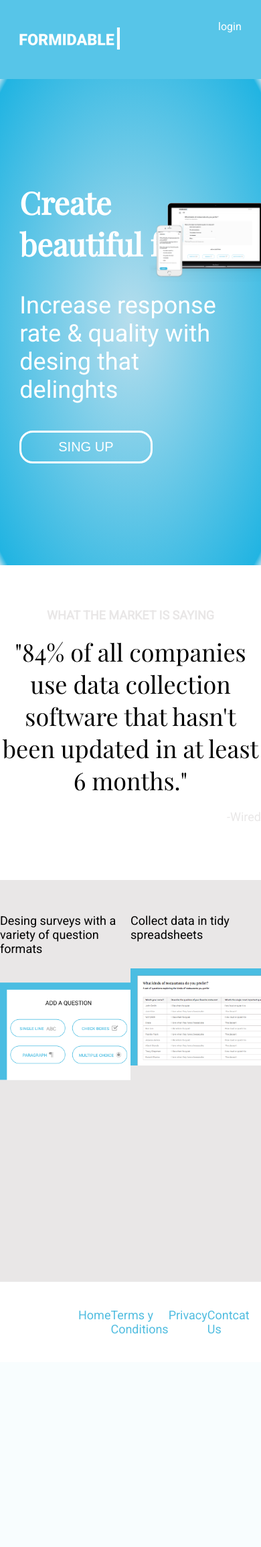
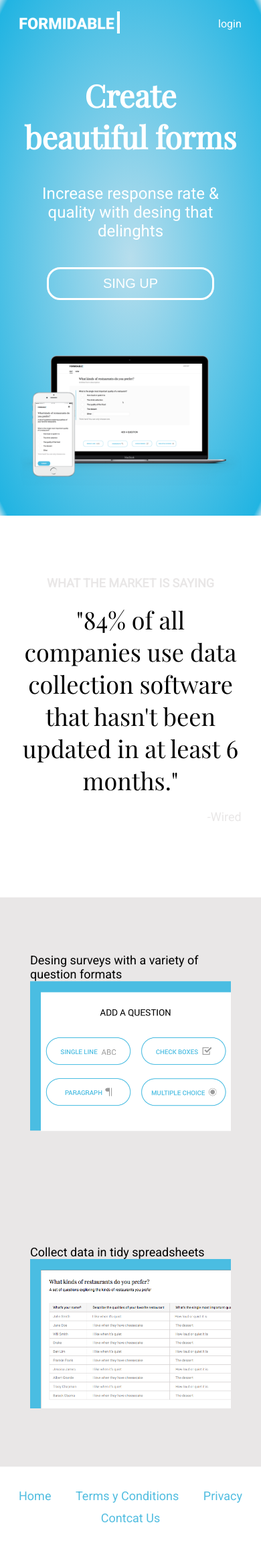
Before and after one commit to richardsolis/formidable, a PHP site: page /index.html in a window 390 px wide. Shown: the whole page at 67% size. Before the commit the page ends 1992 px from the top, so only its background shows below. Run offline with PHP 8.4, Linux system fonts and the light colour scheme.

Commit message:
tarea terminada

```diff
--- a/index.html
+++ b/index.html
@@ -2,23 +2,24 @@
 <html>
   <head>
     <meta charset="utf-8">
+    <meta name="viewport" content="width=device-width, initial-scale=1">
     <title></title>
     <link rel="stylesheet" href="main.css">
   </head>
   <body>
     <header>
-      <div class="contenedor">
+      <div class="contenedor-top">
         <div class="logo">
           <img src="./img/logo-white.png">
         </div>
         <p class="login">login</p>
+        <img class="menu" src="./img/burger-white.png">
       </div>
-    </header>
-    <div class="slide">
+      <div class="slide">
       <div class="contenedor-slide">
         <div class="box-text">
             <h2>Create beautiful forms</h2>
-            <p>Increase response rate & quality with desing that delinghts</p>
+            <p class="text-slide">Increase response rate & quality with desing that delinghts</p>
             <input class="sing" type="submit" value="SING UP">
         </div>
         <div class="img-monitor">
@@ -26,6 +27,8 @@
         </div>
       </div>
     </div>
+    </header>
+
     <div class="text-block-2">
       <div class="contenido-text-2">
         <h3>WHAT THE MARKET IS SAYING</h3>
--- a/main.css
+++ b/main.css
@@ -12,12 +12,19 @@ body{
 }
 header{
   width: 100%;
-  height: 14vh;
-  background: #57c5e8;
+  height: 610px;
+  background: rgba(183,222,237,1);
+  background: -moz-radial-gradient(center, ellipse cover, rgba(183,222,237,1) 0%, rgba(33,180,226,1) 97%, rgba(183,222,237,1) 100%);
+  background: -webkit-gradient(radial, center center, 0px, center center, 100%, color-stop(0%, rgba(183,222,237,1)), color-stop(97%, rgba(33,180,226,1)), color-stop(100%, rgba(183,222,237,1)));
+  background: -webkit-radial-gradient(center, ellipse cover, rgba(183,222,237,1) 0%, rgba(33,180,226,1) 97%, rgba(183,222,237,1) 100%);
+  background: -o-radial-gradient(center, ellipse cover, rgba(183,222,237,1) 0%, rgba(33,180,226,1) 97%, rgba(183,222,237,1) 100%);
+  background: -ms-radial-gradient(center, ellipse cover, rgba(183,222,237,1) 0%, rgba(33,180,226,1) 97%, rgba(183,222,237,1) 100%);
+  background: radial-gradient(ellipse at center, rgba(183,222,237,1) 0%, rgba(33,180,226,1) 97%, rgba(183,222,237,1) 100%);
+  filter: progid:DXImageTransform.Microsoft.gradient( startColorstr='#b7deed ', endColorstr='#b7deed ', GradientType=1 );
 }
-.contenedor{
+.contenedor-top{
   width: 85%;
-  height: 100%;
+  height: 70px;
   display: flex;
   align-items: center;
   justify-content: space-between;
@@ -27,19 +34,10 @@ header{
 }
 .slide{
   width: 100%;
-  height: 86vh;
-  background: #57c5e8;
+  height: 550px;
   display: flex;
   align-items: center;
-  background: rgba(183,222,237,1);
-background: -moz-radial-gradient(center, ellipse cover, rgba(183,222,237,1) 0%, rgba(33,180,226,1) 97%, rgba(183,222,237,1) 100%);
-background: -webkit-gradient(radial, center center, 0px, center center, 100%, color-stop(0%, rgba(183,222,237,1)), color-stop(97%, rgba(33,180,226,1)), color-stop(100%, rgba(183,222,237,1)));
-background: -webkit-radial-gradient(center, ellipse cover, rgba(183,222,237,1) 0%, rgba(33,180,226,1) 97%, rgba(183,222,237,1) 100%);
-background: -o-radial-gradient(center, ellipse cover, rgba(183,222,237,1) 0%, rgba(33,180,226,1) 97%, rgba(183,222,237,1) 100%);
-background: -ms-radial-gradient(center, ellipse cover, rgba(183,222,237,1) 0%, rgba(33,180,226,1) 97%, rgba(183,222,237,1) 100%);
-background: radial-gradient(ellipse at center, rgba(183,222,237,1) 0%, rgba(33,180,226,1) 97%, rgba(183,222,237,1) 100%);
-filter: progid:DXImageTransform.Microsoft.gradient( startColorstr='#b7deed ', endColorstr='#b7deed ', GradientType=1 );
-background-repeat: no-repeat;
+
 }
 .contenedor-slide{
   width: 85%;
@@ -48,16 +46,18 @@ background-repeat: no-repeat;
 }
 .contenedor-slide .box-text{
   color: white;
+   width: 70%;
+
 }
 .contenedor-slide .box-text h2{
   font-size: 46px;
   font-family: 'Playfair Display', serif;
 }
 .contenedor-slide .box-text p{
-  font-size: 36px;
-  font-family: 'Roboto', sans-serif;
+    font-size: 24px;
+    font-family: 'Roboto', sans-serif;
 }
-.contenedor-slide .box-text h2, p{
+.contenedor-slide .box-text h2, .text-slide{
   margin-bottom: 40px;
 }
 .sing{
@@ -69,6 +69,7 @@ background-repeat: no-repeat;
   font-size: 20px;
   cursor: pointer;
   transition: 0.5s;
+  outline: none;
 }
 .sing:hover{
   background: white;
@@ -76,15 +77,11 @@ background-repeat: no-repeat;
   transition: 0.5s;
 }
 .img-monitor{
-  position: absolute;
-  right: 0%;
-  overflow: hidden;
-  width: 43%;
-  margin-top: 32px;
-}
-.img-monitor img{
-  width: 120%;
-height: auto;
+    position: absolute;
+    right: 0%;
+    overflow: hidden;
+    width: 40%;
+    margin-top: -25px;
 }
 .text-block-2{
   width: 100%;
@@ -94,7 +91,7 @@ height: auto;
   text-align: center;
 }
 .contenido-text-2{
-  width: 850px;
+  width: 70%;
   margin: auto;
 }
 .contenido-text-2 h3{
@@ -116,15 +113,14 @@ height: auto;
 }
 .box-img{
   width: 100%;
-  height: 600px;
+  height: 450px;
   background: #E9E7E7;
   display: flex;
   align-items: center;
   justify-content: space-around;
 }
 .img-block{
-  width: 500px;
-  height: 500px;
+  width: 395px;
   font-family: 'Roboto', sans-serif;
   font-size: 18px;
 }
@@ -139,7 +135,7 @@ footer{
 }
 .container-footer{
   margin: auto;
-  width: 40%;
+  width: 525px;
 }
 ul{
   display: flex;
@@ -150,3 +146,83 @@ ul{
   font-family: 'Roboto', sans-serif;
   font-size: 18px;
 }
+ul li{
+  border: 2px solid white;
+  padding: 4px;
+  cursor: pointer;
+  transition: 0.5s;
+}
+ul li:hover{
+  border-bottom: 2px solid #51bde0;
+  transition: 0.5s;
+}
+.menu{
+  display: none;
+}
+@media(max-width:768px){
+  header{
+    height: 770px;
+  }
+  .contenedor-slide{
+    flex-direction: column;
+    height: 700px;
+    justify-content: space-around;
+  }
+  .contenedor-slide .box-text{
+    width:100%;
+    text-align: center;
+  }
+  .img-monitor{
+    width:100%;
+    position: inherit;
+    overflow: visible;
+    margin-top:0px;
+  }
+  .img-monitor img{
+    width:100%;
+    height: auto;
+  }
+  .sing{
+    width: 250px;
+  }
+  .box-img{
+    flex-direction: column;
+    height: 850px;
+  }
+  .img-block{
+    width: 300px;
+  }
+  .text-block-2{
+    height: 570px;
+  }
+  .contenido-text-2{
+    width: 85%;
+  }
+  ul{
+    flex-wrap: wrap;
+    justify-content: space-around;
+  }
+  .container-footer{
+    width: 95%;
+  }
+}
+@media(max-width:320px){
+  .sing{
+    width: 100%;
+  }
+  .box-img {
+    height: 600px;
+   }
+   ul {
+    flex-direction: column;
+    text-align: center;
+    height: 200px;
+
+  }
+  .menu{
+    display: block;
+  }
+  .login{
+    display: none
+  }
+}
```
Also changed, not shown: img/burger-white.png (added).
